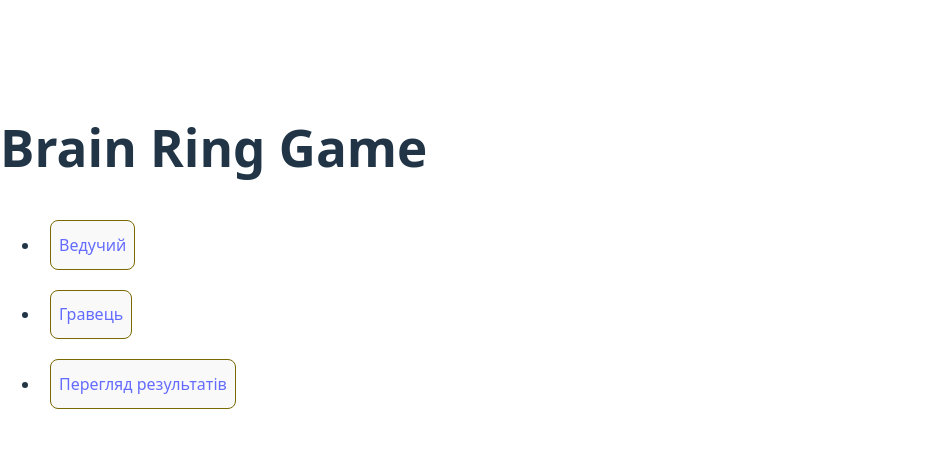
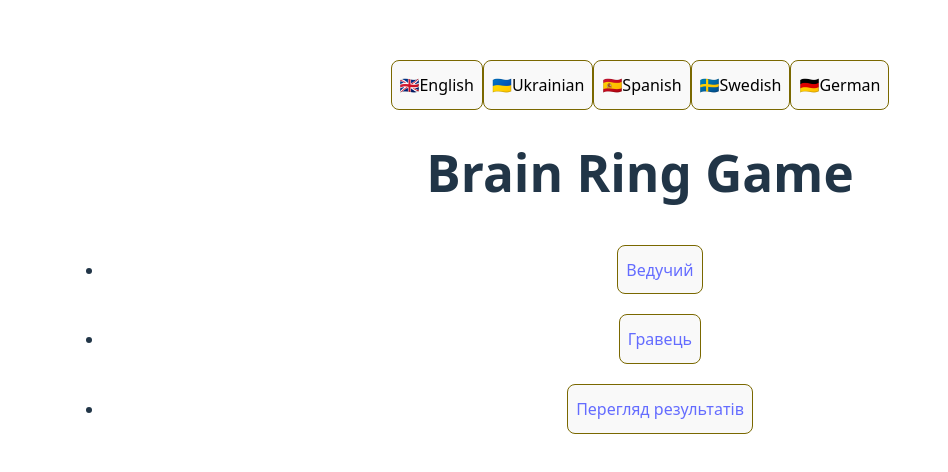
Before and after one commit to bodik24ua/Brain-Ring, a React (Vite) app: page / in a window 1280 px wide. Shown: the part 140-612 px from the top of the page, without its empty margins (0-948 px from the left). Built offline with nearby package versions, Linux system fonts and the light colour scheme.

Commit message:
added LanguageSwitcher

```diff
--- a/src/main.jsx
+++ b/src/main.jsx
@@ -1,15 +1,35 @@
-import React, { Suspense } from 'react'
-import ReactDOM from 'react-dom/client'
-import { BrowserRouter, Routes, Route } from 'react-router-dom'
-import { GameProvider } from './context/GameContext'
+import React, { Suspense } from 'react';
+import ReactDOM from 'react-dom/client';
+import { BrowserRouter, Routes, Route } from 'react-router-dom';
+import { GameProvider } from './context/GameContext';
+import { useTranslation } from 'react-i18next';
 
-import HomePage from './pages/HomePage'
-import HostPage from './pages/HostPage'
-import PlayerPage from './pages/PlayerPage'
-import ResultsPage from './pages/ResultsPage'
+import HomePage from './pages/HomePage';
+import HostPage from './pages/HostPage';
+import PlayerPage from './pages/PlayerPage';
+import ResultsPage from './pages/ResultsPage';
 
-import './index.css'
-import './i18n' // Import the i18n configuration
+import './index.css';
+import './i18n'; // Import the i18n configuration
+import './App.css'
+
+const LanguageSwitcher = () => {
+  const { i18n } = useTranslation();
+
+  const changeLanguage = (lng) => {
+    i18n.changeLanguage(lng);
+  };
+
+  return (
+    <div>
+      <button onClick={() => changeLanguage('en')}>🇬🇧English</button>
+      <button onClick={() => changeLanguage('uk')}>🇺🇦Ukrainian</button>
+      <button onClick={() => changeLanguage('es')}>🇪🇸Spanish</button>
+      <button onClick={() => changeLanguage('sv')}>🇸🇪Swedish</button>
+      <button onClick={() => changeLanguage('de')}>🇩🇪German</button>
+    </div>
+  );
+};
 
 ReactDOM.createRoot(document.getElementById('root')).render(
   <React.StrictMode>
@@ -18,6 +38,7 @@ ReactDOM.createRoot(document.getElementById('root')).render(
       {/* Обгортаємо ВСЕ в GameProvider, щоб "мозок" був доступний скрізь */}
       <GameProvider>
         <BrowserRouter>
+          <LanguageSwitcher />
           <Routes>
             <Route path="/" element={<HomePage />} />
             <Route path="/host" element={<HostPage />} />
@@ -28,4 +49,4 @@ ReactDOM.createRoot(document.getElementById('root')).render(
       </GameProvider>
     </Suspense>
   </React.StrictMode>,
-)
+);
```
